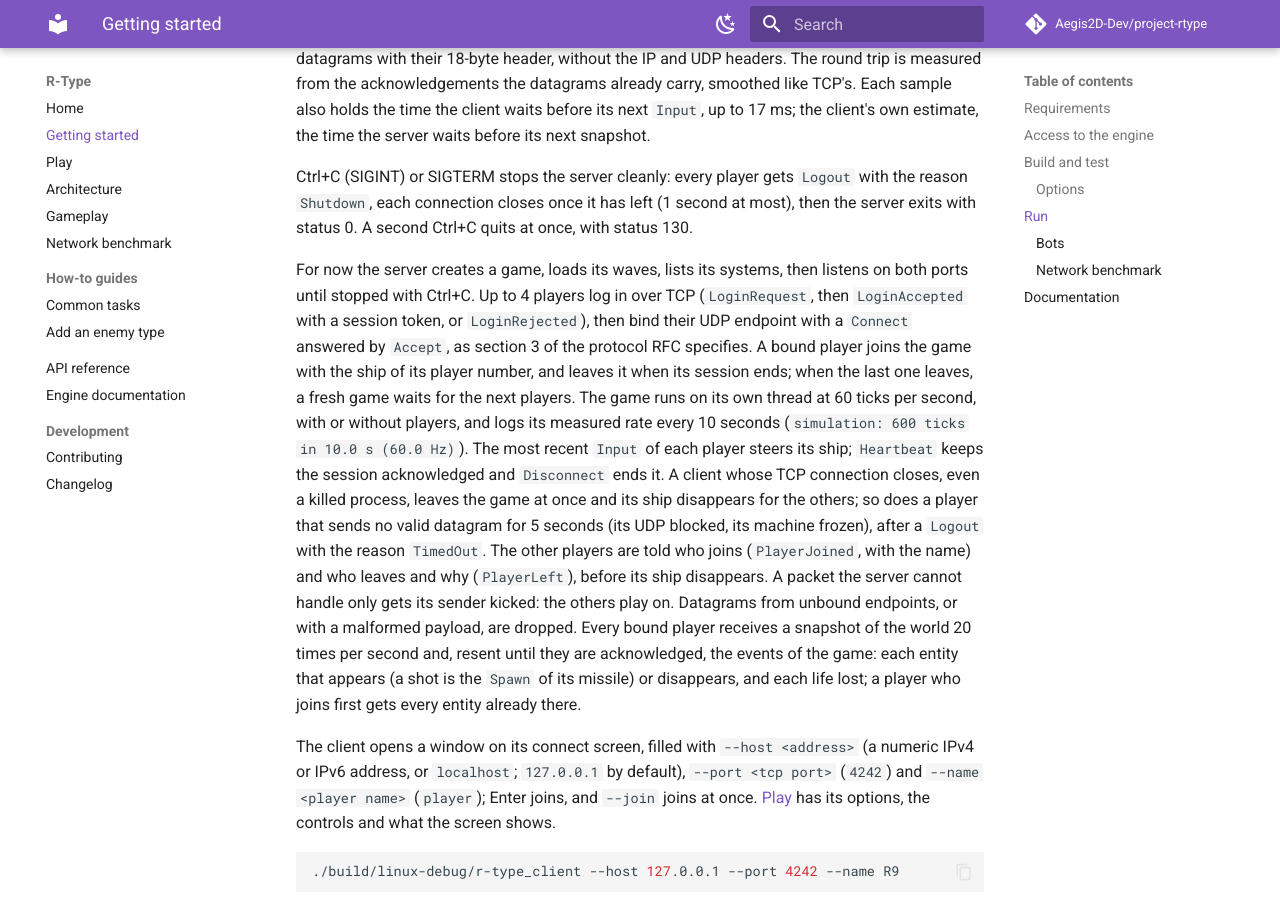
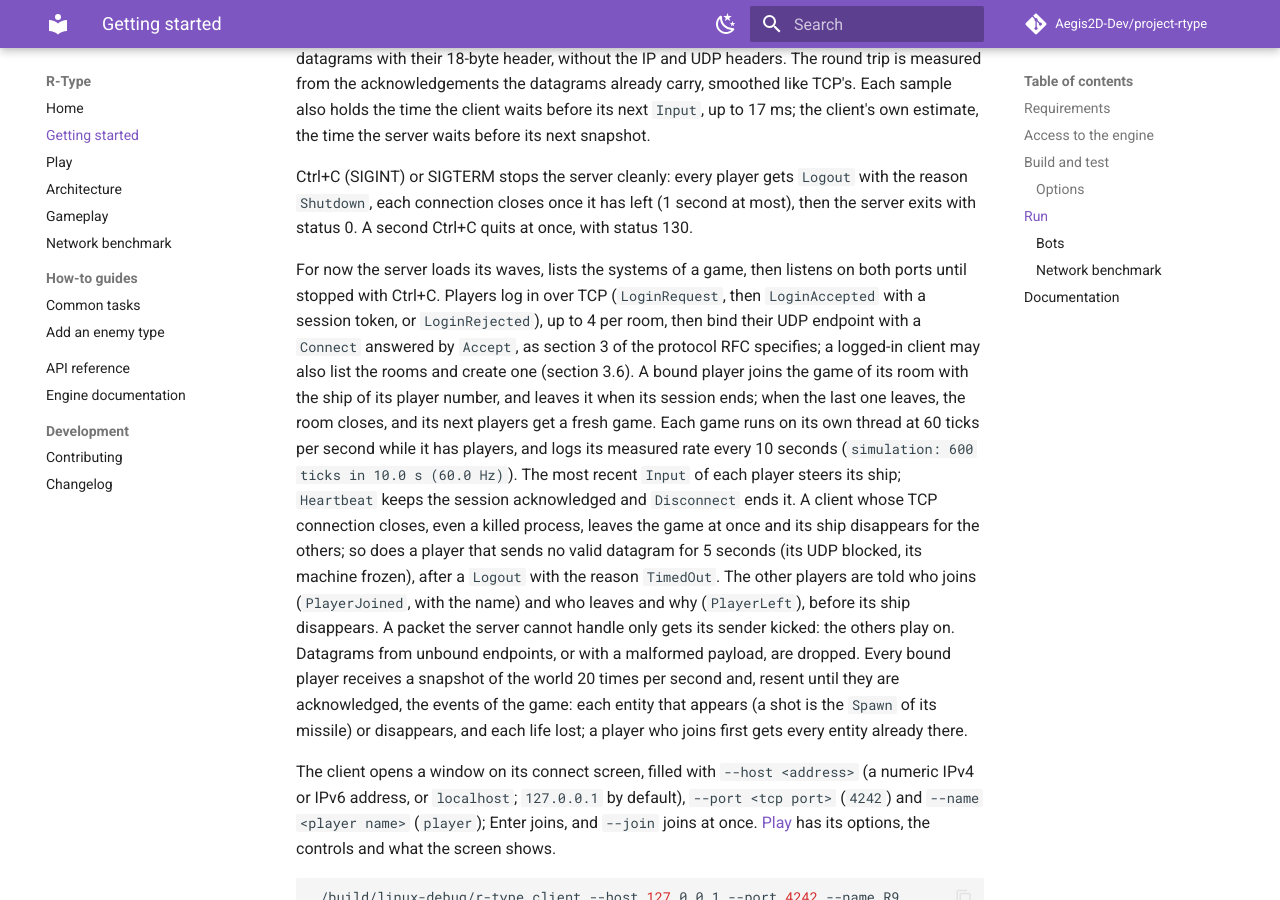
Before and after one commit to Aegis2D-Dev/project-rtype, an MkDocs documentation site: the page built from docs/getting-started.md, in a window 1280 px wide and 900 px high, scrolled down 3104 px. Built offline with MkDocs 1.6.1 and Material for MkDocs 9.7.7, drawn with Linux system fonts in a browser that asks for light colours; comment, search, counter and statistics services are not loaded.

Commit message:
feat(docs): documented the room messages and updated changelogs

```diff
--- a/docs/getting-started.md
+++ b/docs/getting-started.md
@@ -115,13 +115,14 @@ Ctrl+C (SIGINT) or SIGTERM stops the server cleanly: every player gets `Logout`
 reason `Shutdown`, each connection closes once it has left (1 second at most), then the
 server exits with status 0. A second Ctrl+C quits at once, with status 130.
 
-For now the server creates a game, loads its waves, lists its systems, then listens on both
-ports until stopped with Ctrl+C. Up to 4 players log in over TCP (`LoginRequest`, then
-`LoginAccepted` with a session token, or `LoginRejected`), then bind their UDP endpoint
-with a `Connect` answered by `Accept`, as section 3 of the protocol RFC specifies. A bound
-player joins the game with the ship of its player number, and leaves it when its session
-ends; when the last one leaves, a fresh game waits for the next players. The game runs on
-its own thread at 60 ticks per second, with or without players, and logs its measured rate
+For now the server loads its waves, lists the systems of a game, then listens on both ports
+until stopped with Ctrl+C. Players log in over TCP (`LoginRequest`, then `LoginAccepted` with
+a session token, or `LoginRejected`), up to 4 per room, then bind their UDP endpoint with a
+`Connect` answered by `Accept`, as section 3 of the protocol RFC specifies; a logged-in
+client may also list the rooms and create one (section 3.6). A bound player joins the game of
+its room with the ship of its player number, and leaves it when its session ends; when the
+last one leaves, the room closes, and its next players get a fresh game. Each game runs on
+its own thread at 60 ticks per second while it has players, and logs its measured rate
 every 10 seconds (`simulation: 600 ticks in 10.0 s (60.0 Hz)`). The most recent `Input` of
 each player steers its ship; `Heartbeat` keeps the session acknowledged and `Disconnect`
 ends it. A client whose TCP connection closes, even a killed process, leaves the game at
```
Also changed, not shown: CHANGELOG.md (+1 -0 lines), changelogs/2026-11-05-protocol-room-list.md (added, +56 -0 lines), docs/architecture.md (+7 -3 lines).
